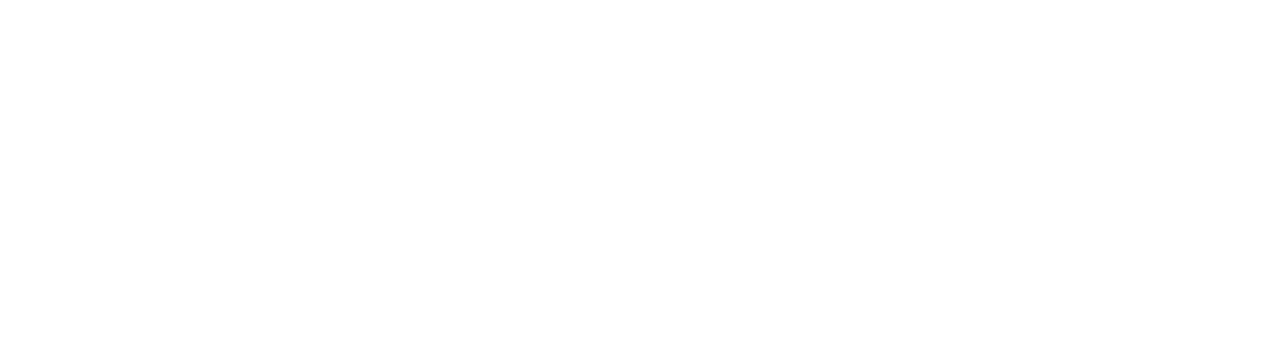
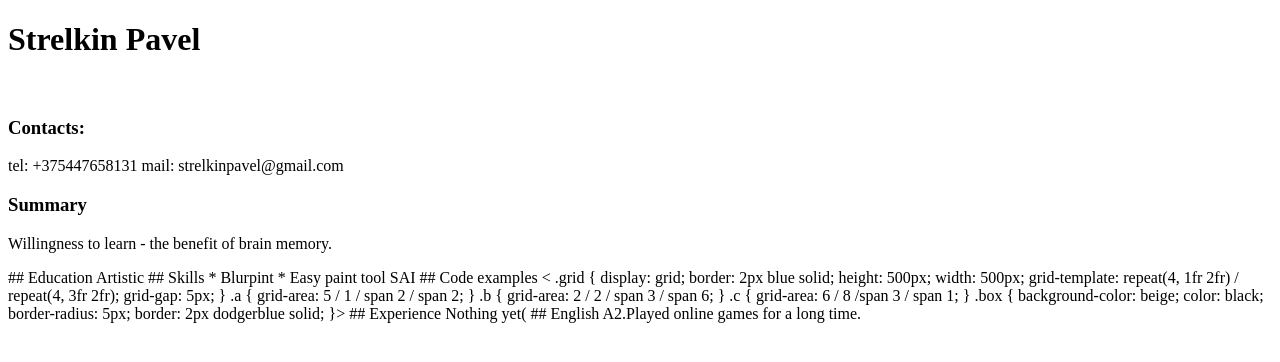
Before and after one commit to Zwartez/rsschool-cv, a plain HTML site: page index.html in a window 1280 px wide. Drawn offline with Linux system fonts and the light colour scheme.

Commit message:
update index.html

```diff
--- a/index.html
+++ b/index.html
@@ -1 +1,54 @@
 <!DOCTYPE html>
+<html lang="en">
+    <head>
+        <meta charset="utf-8">
+        <title>Strelkin Pavel CV</title>
+        <link rel="stylesheet" href="style.css">
+    </head>
+
+    <body>
+        <h1>Strelkin Pavel</h1>
+        <br>
+
+<h3>Contacts:</h3>
+<p>tel: +375447658131 mail: strelkinpavel@gmail.com</p>
+<h3>Summary</h3>
+<p></p>Willingness to learn - the benefit of brain memory.</p>
+## Education
+Artistic
+## Skills
+* Blurpint
+* Easy paint tool SAI
+## Code examples
+ < .grid {
+  display: grid;
+  border: 2px blue solid;
+  height: 500px;
+  width: 500px;
+  grid-template: repeat(4, 1fr 2fr) / repeat(4, 3fr 2fr);
+  grid-gap: 5px;
+}
+
+.a {
+  grid-area: 5 / 1 / span 2 / span 2;
+}
+
+.b {
+  grid-area: 2 / 2 / span 3 / span 6;
+}
+.c {
+  grid-area: 6 / 8 /span 3 / span 1;
+}
+.box {
+  background-color: beige;
+  color: black;
+  border-radius: 5px;
+  border: 2px dodgerblue solid;
+}>
+## Experience
+Nothing yet(
+## English
+A2.Played online games for a long time.
+
+    </body>
+</html>
```
